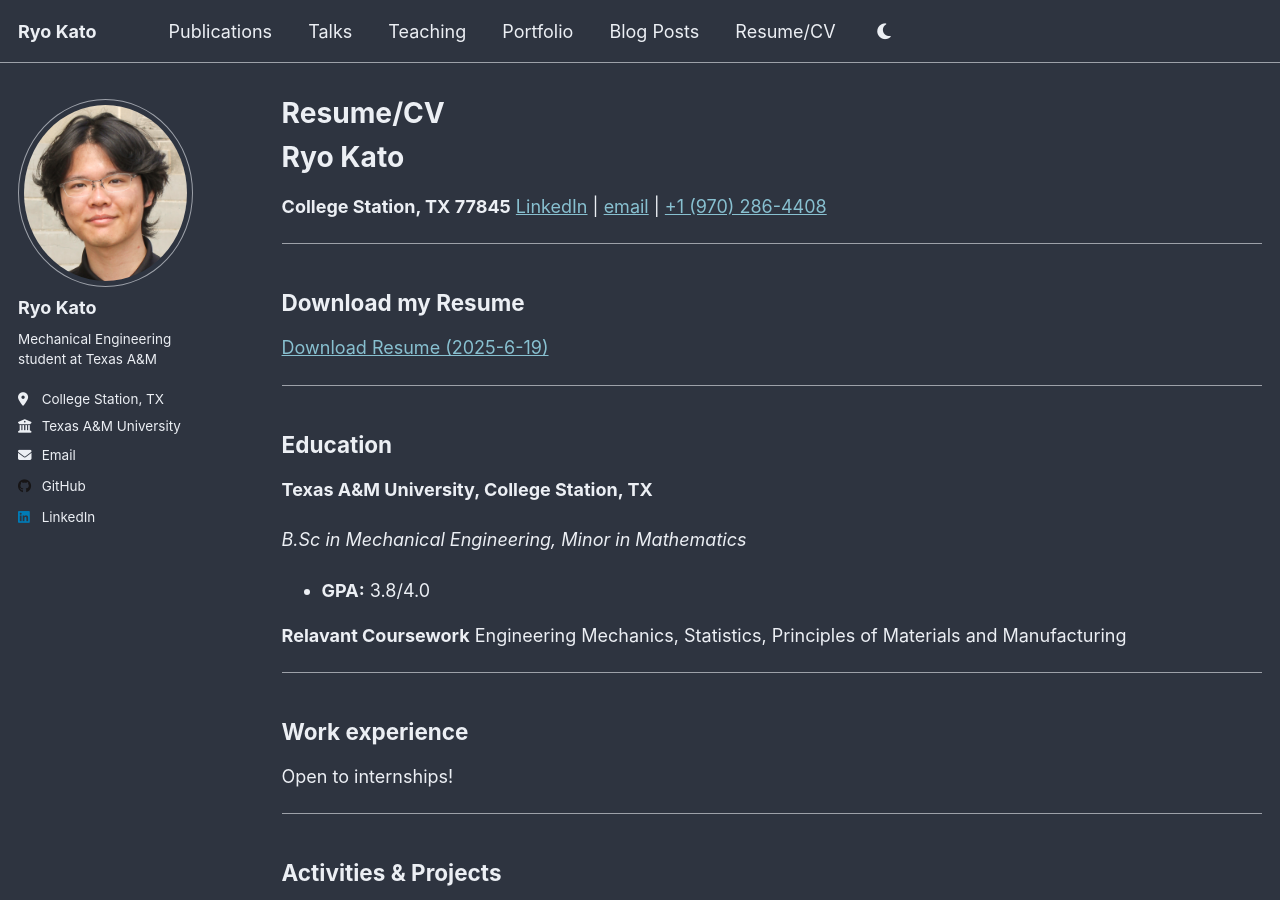
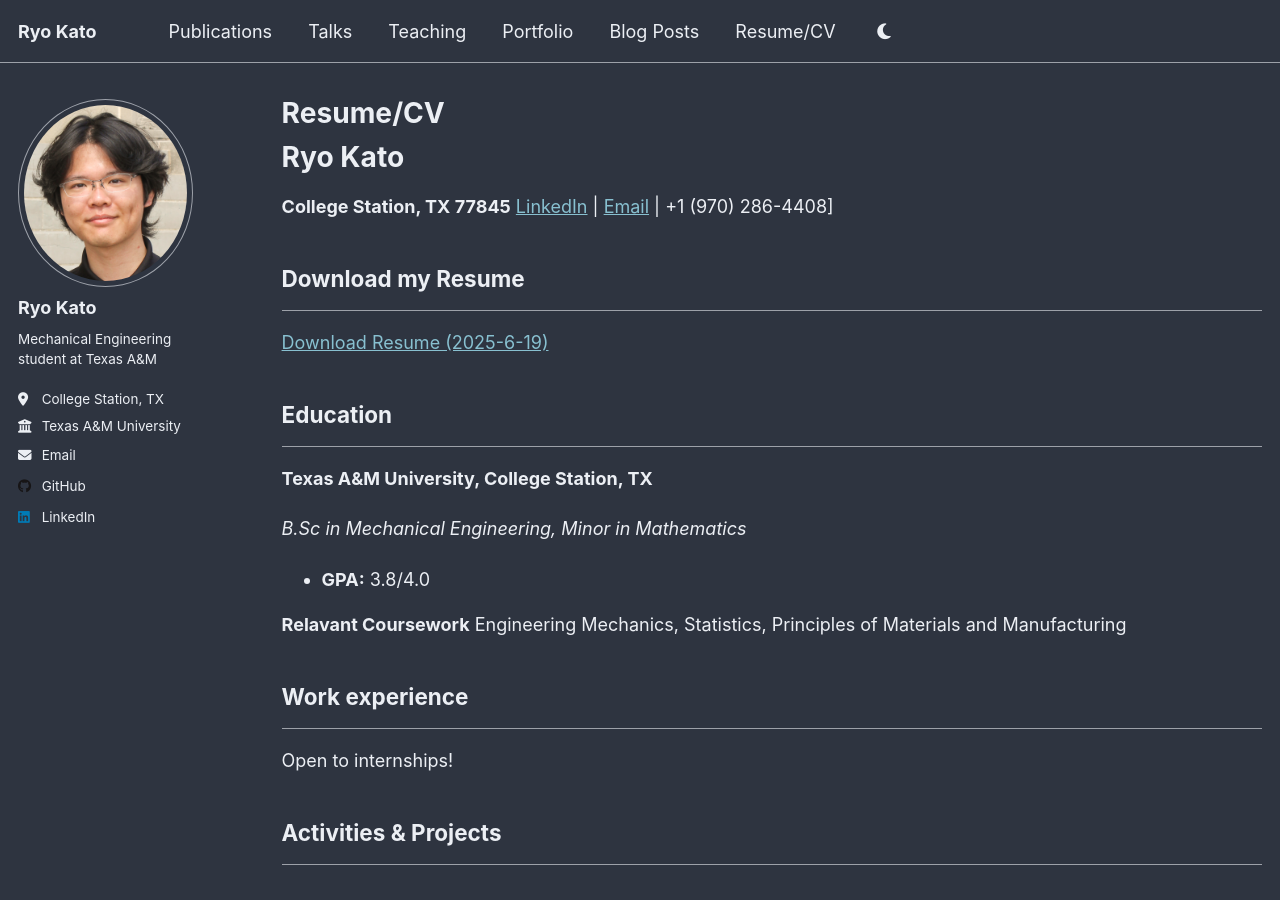
Before and after one commit to theryokato/theryokato.github.io, a Jekyll site: the page built from _pages/cv.md, in a window 1280 px wide and 900 px high. Built offline with Jekyll 4.4.1, drawn with Linux system fonts in a browser that asks for light colours; a script that is not in the unit is left out.

Commit message:
CV style 1

```diff
--- a/_pages/cv.md
+++ b/_pages/cv.md
@@ -12,19 +12,18 @@ redirect_from:
 # Ryo Kato
 
 **College Station, TX 77845**
-[LinkedIn](www.linkedin.com/in/ryokato-texasam) | [email](ryokato.tamu.edu) | [+1 (970) 286-4408](+19702864408)
+[LinkedIn](www.linkedin.com/in/ryokato-texasam) | [Email](mailto:ryokato.tamu.edu) | +1 (970) 286-4408]
 
----
+
 
 ## Download my Resume
-
+---
 [Download Resume (2025-6-19)](https://theryokato.github.io/files/ryokato-resume.pdf)
 
 
----
 
 ## Education
-
+---
 **Texas A&M University, College Station, TX**
 
 *B.Sc in Mechanical Engineering, Minor in Mathematics*
@@ -34,23 +33,23 @@ redirect_from:
 Engineering Mechanics, Statistics, Principles of Materials and Manufacturing
 
 
----
 
 ## Work experience
-
+---
 Open to internships!
 
 
+
+## Activities & Projects
 ---
 
-## Activities & Projects
 
-**TURTLE Robotics**
-
+### TURTLE Robotics
+---
 *Autonomous Disaster Response Drone Swarm | Jan 2025 - Present*
  * Implementing navigational capabilities using INAV and troubleshooting electrical components
 
-**TAMU Rocket Engine Design**
+### TAMU Rocket Engine Design
 
 *Avionics Subteam | May 2025 - Present*
  * Control systems for the next pressure-fed liquid bipropellant rocket engine
@@ -62,10 +61,9 @@ Open to internships!
  * Conducted failure mode and effects analysis (FMEA) and developed component testing procedures
 
 
----
 
 ## Skills
-
+---
 * **Technical Skills:** Python, Embedded C, ROS2
 * **Software:** SolidWorks, Linux, ROS2
 * **Languages:** English, Japanese
```
